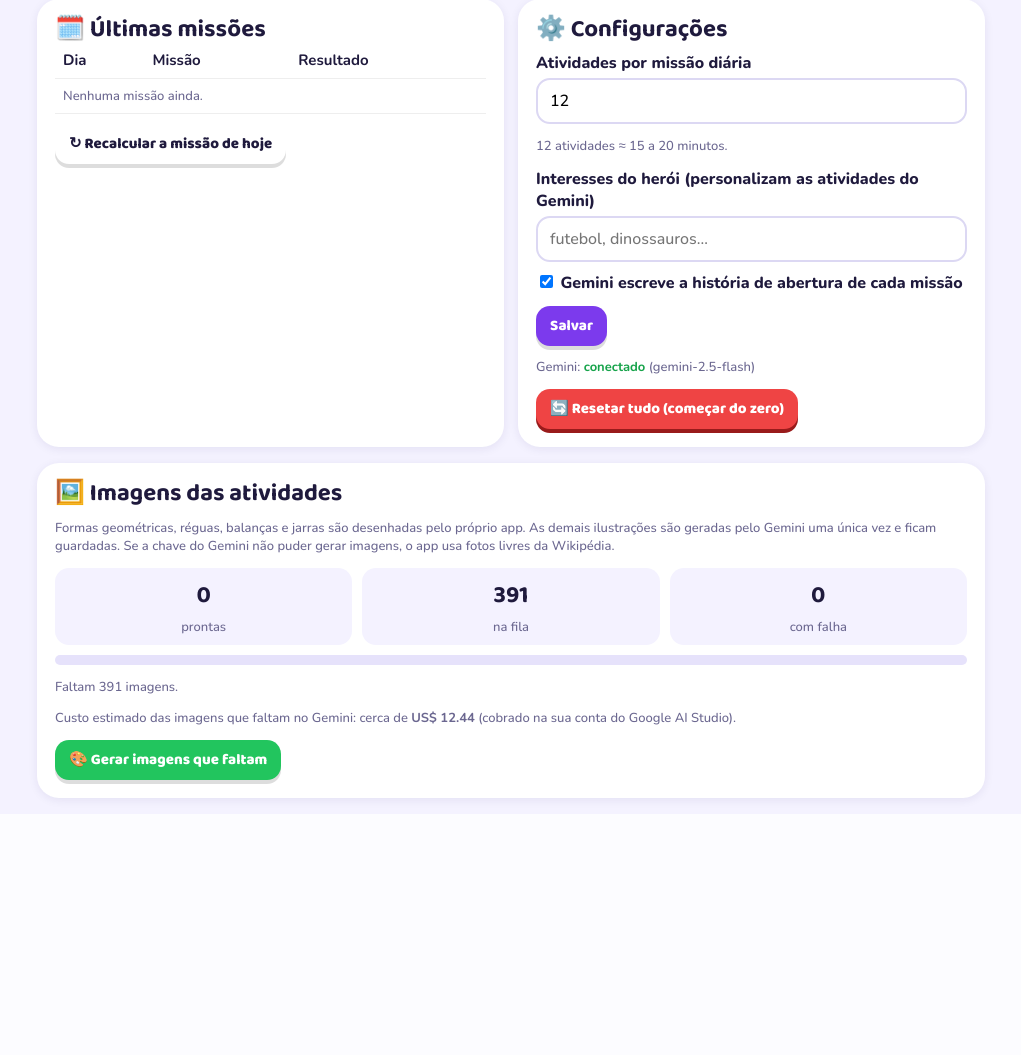
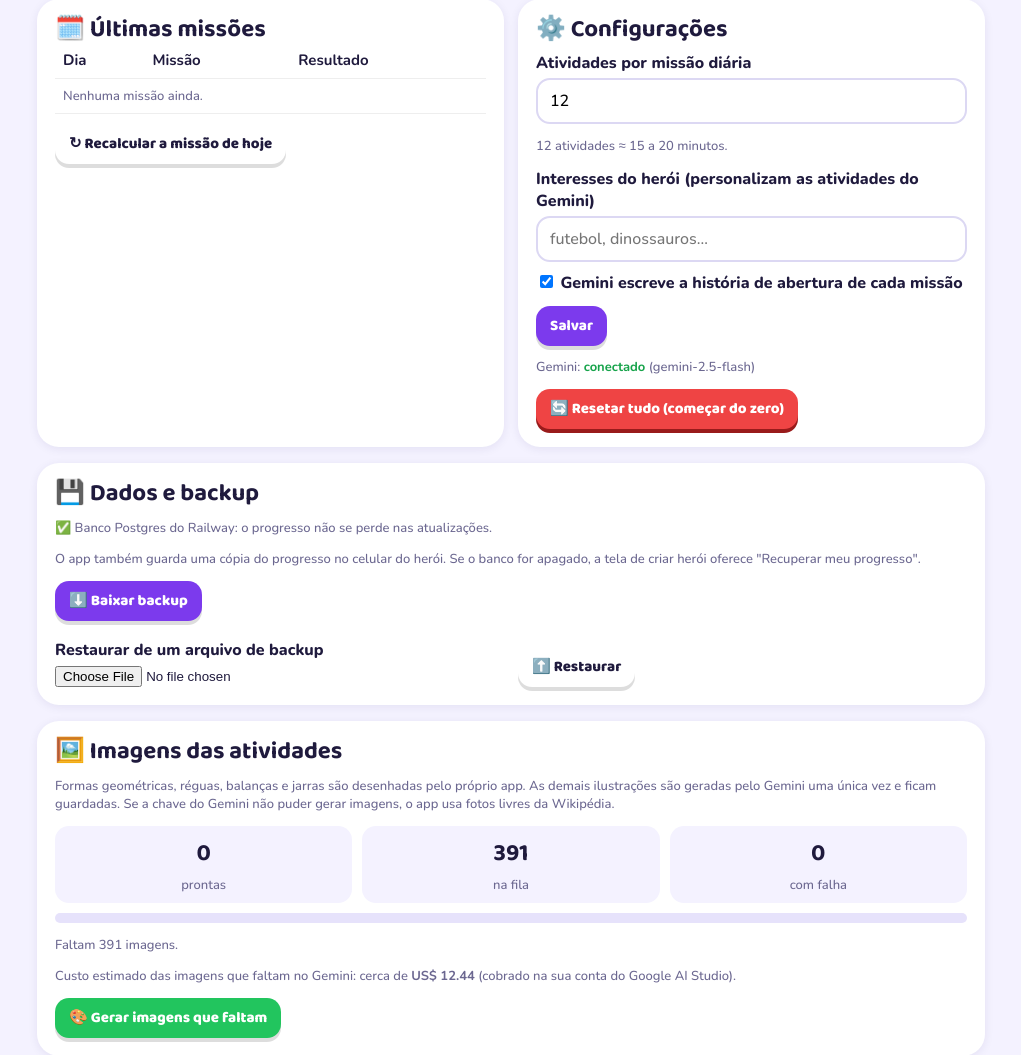
Before and after one commit to mavana1981-boop/jornadadoheroi, a Flask app: page /pais in a window 1280 px wide. Shown: the part 4077-5132 px from the top of the page, without its empty margins (129-1150 px from the left). Before the commit the page ends 4882 px from the top, so only its background shows below. Run offline with Flask 3, Linux system fonts and the light colour scheme; the visitor is signed in with stand-in values (Sample User, id 1); data comes from the database, SQL or seed files in the repository; data that the repository does not hold is empty.

Commit message:
Progresso protegido: banco permanente, cópia no celular e backup
- Sem DATABASE_URL o banco era um SQLite dentro do servidor, apagado a cada
  atualização. Agora usa um Volume do Railway automaticamente, se houver,
  e o Painel dos Pais avisa (com o passo a passo) quando o banco é temporário
- Cópia do progresso guardada no celular a cada visita à tela inicial;
  se o banco for apagado, aparece 'Recuperar meu progresso' (nunca troca
  um progresso maior por um menor)
- Painel dos Pais: baixar e restaurar backup (.json) e ajustar XP, moedas
  e dias seguidos para devolver pontos perdidos

Co-Authored-By: Claude Opus 5.5 <noreply@anthropic.com>
Claude-Session: https://claude.ai/code/session_01PMp85pjW8cLX94MfXMWvhM

```diff
--- a/app.py
+++ b/app.py
@@ -11,6 +11,7 @@ from flask import (Flask, abort, flash, jsonify, redirect, render_template, requ
                    send_file, session, url_for)
 
 import gemini
+import backup
 import imagens
 import relogio
 import missoes
@@ -21,7 +22,18 @@ from models import (MUNDOS, TIPOS, Atividade, Config, Conteudo, Heroi, Missao, P
 
 app = Flask(__name__)
 app.config["SECRET_KEY"] = os.environ.get("SECRET_KEY", "troque-esta-chave")
-url_db = os.environ.get("DATABASE_URL", "sqlite:///jornada.db")
+# Banco de dados:
+# - DATABASE_URL (Postgres do Railway): permanente;
+# - sem ela, mas com um Volume do Railway (RAILWAY_VOLUME_MOUNT_PATH): SQLite no volume, permanente;
+# - sem nenhum dos dois: SQLite dentro do servidor — é APAGADO a cada atualização do app.
+_volume = os.environ.get("RAILWAY_VOLUME_MOUNT_PATH") or os.environ.get("PASTA_DADOS")
+if os.environ.get("DATABASE_URL"):
+    url_db, TIPO_BANCO = os.environ["DATABASE_URL"], "postgres"
+elif _volume:
+    os.makedirs(_volume, exist_ok=True)
+    url_db, TIPO_BANCO = "sqlite:///" + os.path.join(_volume, "jornada.db"), "volume"
+else:
+    url_db, TIPO_BANCO = "sqlite:///jornada.db", "temporario"
 if url_db.startswith("postgres://"):
     url_db = url_db.replace("postgres://", "postgresql://", 1)
 app.config["SQLALCHEMY_DATABASE_URI"] = url_db
@@ -669,6 +681,73 @@ def api_loja(item_id):
     return jsonify({"moedas": heroi.moedas, "itens": itens, "equipados": equip})
 
 
+# --------------------------- Backup do progresso ----------------------------
+@app.get("/api/backup")
+def api_backup():
+    """Cópia do progresso, guardada também no celular (recupera tudo se o banco for apagado)."""
+    b = backup.exportar()
+    return (jsonify(b), 200) if b else (jsonify({"erro": "sem herói"}), 404)
+
+
+@app.post("/api/restaurar-local")
+def api_restaurar_local():
+    """Restaura a cópia guardada no celular, só se ela tiver MAIS progresso que o banco atual
+    (banco novo/apagado). Nunca troca um progresso maior por um menor."""
+    b = request.get_json(force=True, silent=True) or {}
+    if not backup.validar(b):
+        return jsonify({"erro": "Cópia inválida."}), 400
+    h = Heroi.query.first()
+    r = backup.resumo(b)
+    if h:
+        feitas = Missao.query.filter_by(status="concluida").count()
+        if not (r["xp"] > h.xp and r["missoes"] >= feitas):
+            return jsonify({"erro": "O progresso atual já é maior que o da cópia."}), 409
+    return jsonify(backup.restaurar(b))
+
+
+@app.get("/pais/backup")
+@precisa_pais
+def pais_backup():
+    b = backup.exportar()
+    if not b:
+        flash("Ainda não há herói para salvar.")
+        return redirect(url_for("pais"))
+    nome = f"jornada-backup-{relogio.agora().strftime('%Y-%m-%d-%Hh%M')}.json"
+    r = app.response_class(json.dumps(b, ensure_ascii=False, indent=1), mimetype="application/json")
+    r.headers["Content-Disposition"] = f'attachment; filename="{nome}"'
+    return r
+
+
+@app.post("/pais/backup/restaurar")
+@precisa_pais
+def pais_backup_restaurar():
+    f = request.files.get("arquivo")
+    try:
+        b = json.loads(f.read().decode("utf-8")) if f else None
+        r = backup.restaurar(b)
+        flash(f"Progresso de {r['nome']} restaurado: {r['xp']} XP, {r['moedas']} moedas, {r['missoes']} missões.")
+    except Exception as e:  # noqa: BLE001
+        db.session.rollback()
+        flash(f"Não consegui restaurar: {e}")
+    return redirect(url_for("pais") + "#dados")
+
+
+@app.post("/pais/heroi/ajustar")
+@precisa_pais
+def pais_heroi_ajustar():
+    h = Heroi.query.first()
+    if h:
+        for campo in ("xp", "moedas", "streak"):
+            v = request.form.get(campo, "").strip()
+            if v.isdigit():
+                setattr(h, campo, int(v))
+        if request.form.get("streak", "").strip().isdigit():
+            h.ultimo_dia = relogio.hoje()
+        db.session.commit()
+        flash(f"Pontos de {h.nome} ajustados.")
+    return redirect(url_for("pais") + "#dados")
+
+
 # --------------------------- Ilustrações ------------------------------------
 # --------------------------- App instalável (PWA) ----------------------------
 @app.get("/manifest.webmanifest")
@@ -753,7 +832,7 @@ def pais():
                            gemini_ok=gemini.disponivel(), modelo=gemini.modelo(),
                            tamanho=missoes.tamanho_missao(), heroi=Heroi.query.first(),
                            provisorias=Config.get("datas_provisorias") == "1", materias=list(MUNDOS.keys()),
-                           img=imagens.situacao())
+                           img=imagens.situacao(), tipo_banco=TIPO_BANCO)
 
 
 @app.post("/pais/config")
--- a/static/css/style.css
+++ b/static/css/style.css
@@ -429,3 +429,9 @@ body{padding-top:env(safe-area-inset-top);padding-bottom:env(safe-area-inset-bot
 /* ---------- missão adiantada ---------- */
 .selo-adiantada{display:inline-block;background:#22c55e;color:#fff;font-weight:800;border-radius:999px;padding:4px 14px;margin-bottom:10px;border:3px solid #fff}
 .no-dia.liberada .nd-bola{border-color:#22c55e;animation:pulsa 1.4s infinite}
+
+/* ---------- recuperar progresso ---------- */
+.recuperar{display:flex;gap:12px;align-items:center;background:#fff;color:var(--ink);border:4px solid #22c55e;border-radius:var(--raio);
+  padding:12px 14px;margin:10px 0 16px;box-shadow:var(--sombra)}
+.recuperar b{display:block;font-size:17px}
+.recuperar small{display:block;color:var(--muted);font-weight:700;margin:2px 0 8px}
--- /dev/null
+++ b/static/js/copia.js
@@ -0,0 +1,44 @@
+/* Cópia do progresso guardada no celular (localStorage).
+   - Na tela inicial: baixa o progresso do servidor e guarda (sem nunca trocar uma cópia maior por uma menor).
+   - Se o servidor tiver menos progresso que a cópia (banco apagado), oferece "Recuperar meu progresso". */
+(() => {
+  const K = "jornada_copia_progresso";
+  const ler = () => { try { return JSON.parse(localStorage.getItem(K) || "null"); } catch (e) { return null; } };
+  const gravar = b => { try { localStorage.setItem(K, JSON.stringify(b)); } catch (e) { } };
+  const feitas = b => (b.missoes || []).filter(m => m.status === "concluida").length;
+  const peso = b => (b && b.heroi ? (b.heroi.xp || 0) + 50 * feitas(b) : -1);
+  const esc = s => String(s ?? "").replace(/[&<>"]/g, c => ({"&": "&amp;", "<": "&lt;", ">": "&gt;", '"': "&quot;"}[c]));
+
+  function oferecer(copia, onde) {
+    if (!onde || document.getElementById("recuperar")) return;
+    const h = copia.heroi, quando = (copia.gerado_em || "").slice(0, 16).replace("T", " às ");
+    onde.insertAdjacentHTML("afterbegin", `<div class="recuperar" id="recuperar">
+      <div style="font-size:42px">${esc(h.avatar)}</div>
+      <div><b>Encontrei o progresso de ${esc(h.nome)} guardado neste celular!</b>
+        <small>⭐ ${h.xp} XP · 🪙 ${h.moedas} moedas · ${feitas(copia)} ${feitas(copia) === 1 ? "missão" : "missões"} · cópia de ${esc(quando)}</small>
+        <button class="btn verde peq" id="rec-btn">♻️ Recuperar meu progresso</button></div></div>`);
+    document.getElementById("rec-btn").onclick = async e => {
+      e.target.disabled = true; e.target.textContent = "Recuperando…";
+      const r = await fetch("/api/restaurar-local", {method: "POST", headers: {"Content-Type": "application/json"}, body: JSON.stringify(copia)});
+      if (r.ok) { window.SONS && SONS.festa(3); setTimeout(() => location.href = "/", 1200); }
+      else { const j = await r.json().catch(() => ({})); e.target.textContent = j.erro || "Não deu certo"; }
+    };
+  }
+
+  addEventListener("DOMContentLoaded", async () => {
+    const copia = ler();
+    const pagina = document.body.dataset.pagina;
+    if (pagina === "criar-heroi") {           // banco sem herói
+      if (copia && copia.heroi) oferecer(copia, document.querySelector(".wrap"));
+      return;
+    }
+    if (pagina !== "inicio") return;
+    try {
+      const r = await fetch("/api/backup", {cache: "no-store"});
+      if (!r.ok) return;
+      const atual = await r.json();
+      if (!copia || peso(atual) >= peso(copia)) gravar(atual);
+      else oferecer(copia, document.querySelector(".wrap"));   // servidor perdeu progresso
+    } catch (e) { }
+  });
+})();
--- a/static/sw.js
+++ b/static/sw.js
@@ -2,8 +2,8 @@
    - Páginas: tenta a internet primeiro; sem conexão, mostra a última versão salva (ou o aviso offline).
    - Arquivos fixos, páginas do livro e ilustrações: usa a cópia salva e atualiza por trás.
    - Respostas do jogo (/api) e do Painel dos Pais nunca são guardadas. */
-const VERSAO = "jornada-v2";
-const FIXOS = ["/static/css/style.css", "/static/js/jogos.js", "/static/js/ilustracoes.js", "/static/js/sons.js",
+const VERSAO = "jornada-v3";
+const FIXOS = ["/static/css/style.css", "/static/js/jogos.js", "/static/js/ilustracoes.js", "/static/js/sons.js", "/static/js/copia.js",
   "/static/icones/icone-192.png", "/static/icones/icone-512.png", "/offline"];
 
 self.addEventListener("install", e => {
--- a/templates/base.html
+++ b/templates/base.html
@@ -16,7 +16,7 @@
   <meta name="apple-mobile-web-app-status-bar-style" content="black-translucent">
   <meta name="apple-mobile-web-app-title" content="Jornada">
 </head>
-<body class="{% block body_class %}{% endblock %}">
+<body class="{% block body_class %}{% endblock %}" data-pagina="{{ request.endpoint|replace('_', '-') if request.endpoint else '' }}">
   {% if not self.body_class() %}<div class="estrelas-bg"></div>{% endif %}
   <main>
     {% with msgs = get_flashed_messages() %}
@@ -25,6 +25,7 @@
     {% block conteudo %}{% endblock %}
   </main>
   <script src="{{ url_for('static', filename='js/sons.js') }}"></script>
+  <script src="{{ url_for('static', filename='js/copia.js') }}"></script>
   {% block scripts %}{% endblock %}
   <div class="instalar-folha" id="instalar-folha" hidden>
     <div class="if-caixa">
--- a/templates/pais/painel.html
+++ b/templates/pais/painel.html
@@ -117,6 +117,46 @@
     </div>
   </div>
 
+
+  <div class="card" id="dados" style="margin-top:16px">
+    <h2>💾 Dados e backup</h2>
+    {% if tipo_banco == 'temporario' %}
+      <div class="aviso" style="background:#fee2e2;border-color:#ef4444">
+        <b>⚠️ O banco de dados deste app é temporário.</b> Ele fica dentro do servidor e é <b>apagado a cada atualização</b>
+        do app (pontos, missões, conquistas, fotos e imagens geradas). Para guardar de vez, no Railway:<br>
+        <b>Opção 1 (recomendada):</b> no projeto, toque em <b>+ New → Database → PostgreSQL</b>. Depois, no serviço do app,
+        em <b>Variables</b>, crie <code>DATABASE_URL</code> com o valor <code>${{ '{{' }}Postgres.DATABASE_URL{{ '}}' }}</code>.<br>
+        <b>Opção 2:</b> no serviço do app, <b>Settings → Volumes → New Volume</b>, com o caminho <code>/data</code>. O app passa a guardar o banco lá sozinho.
+      </div>
+    {% elif tipo_banco == 'volume' %}
+      <p class="mini">✅ Banco guardado num Volume do Railway: o progresso não se perde nas atualizações.</p>
+    {% else %}
+      <p class="mini">✅ Banco Postgres do Railway: o progresso não se perde nas atualizações.</p>
+    {% endif %}
+    <p class="mini">O app também guarda uma cópia do progresso no celular do herói. Se o banco for apagado, a tela de criar
+      herói oferece "Recuperar meu progresso".</p>
+    <div style="display:flex;gap:8px;flex-wrap:wrap;margin:8px 0">
+      <a class="btn roxo peq" href="{{ url_for('pais_backup') }}">⬇️ Baixar backup</a>
+    </div>
+    <form method="post" action="{{ url_for('pais_backup_restaurar') }}" enctype="multipart/form-data"
+          onsubmit="return confirm('Restaurar este backup? O progresso atual será substituído pelo do arquivo.')"
+          class="grid g2" style="align-items:end">
+      <div><label>Restaurar de um arquivo de backup</label><input type="file" name="arquivo" accept=".json,application/json" required></div>
+      <div><button class="btn peq branco">⬆️ Restaurar</button></div>
+    </form>
+    {% if heroi %}
+    <details style="margin-top:12px"><summary><b>✏️ Ajustar pontos de {{ heroi.nome }}</b> <span class="mini">(para devolver pontos perdidos)</span></summary>
+      <form method="post" action="{{ url_for('pais_heroi_ajustar') }}" class="grid g3" style="align-items:end;margin-top:8px">
+        <div><label>⭐ XP</label><input type="number" name="xp" min="0" value="{{ heroi.xp }}"></div>
+        <div><label>🪙 Moedas</label><input type="number" name="moedas" min="0" value="{{ heroi.moedas }}"></div>
+        <div><label>🔥 Dias seguidos</label><input type="number" name="streak" min="0" value="{{ heroi.streak }}"></div>
+        <div><button class="btn verde peq">Salvar</button></div>
+      </form>
+      <p class="mini">Cada nível tem 300 XP (nível 3 = 600 XP). As conquistas de nível e de dias seguidos voltam com estes valores;
+        as de missões e acertos voltam conforme ele joga.</p>
+    </details>
+    {% endif %}
+  </div>
   <div class="card" id="imagens" style="margin-top:16px">
     <h2>🖼️ Imagens das atividades</h2>
     <p class="mini">Formas geométricas, réguas, balanças e jarras são desenhadas pelo próprio app. As demais ilustrações são geradas pelo Gemini
```
Also changed, not shown: backup.py (added, +156 -0 lines).
